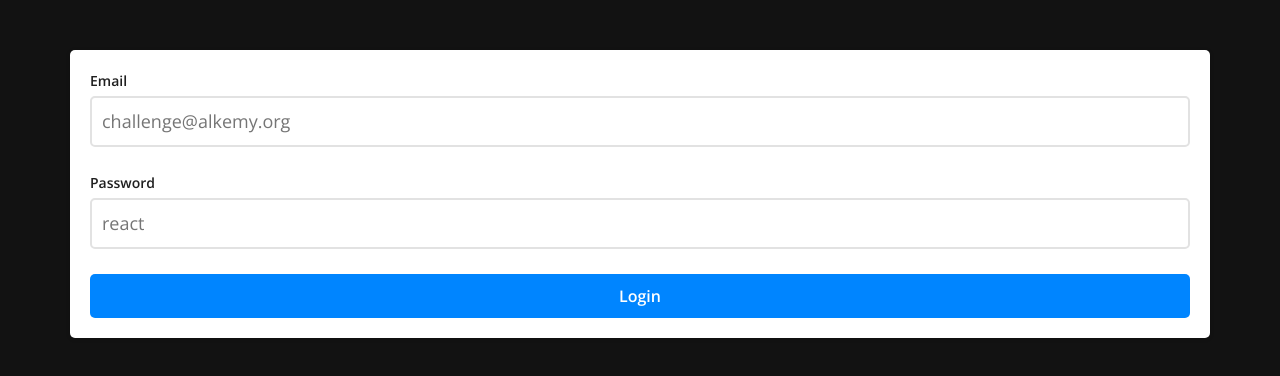
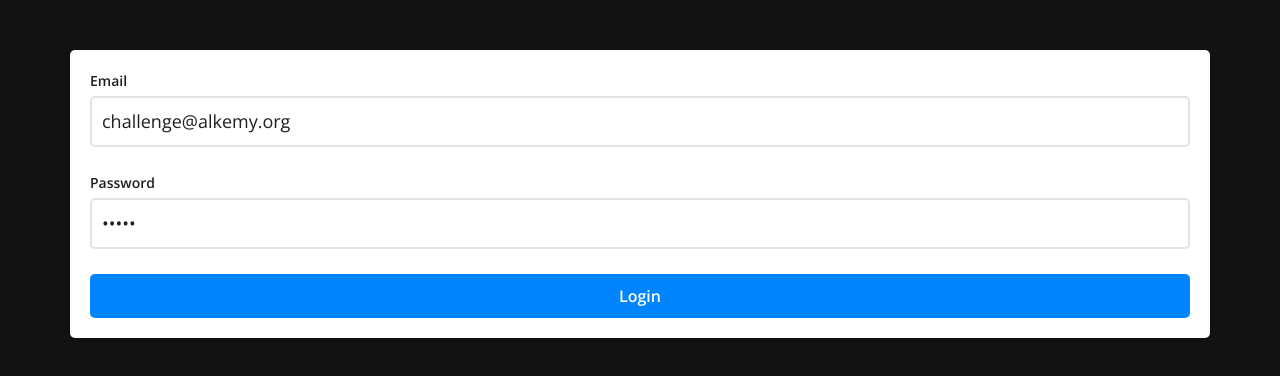
Before and after one commit to ammazzagattiagustin/Challenge-Alkemy, a React (Create React App) app: page / in a window 1280 px wide. Shown: the top 376 px of the page. Built offline with nearby package versions, Linux system fonts and the light colour scheme.

Commit message:
fixed conflicts

```diff
--- a/src/App.jsx
+++ b/src/App.jsx
@@ -15,7 +15,7 @@ function App() {
           <Route path="/character/:id" element={<Character />} />
           <Route
             path="*"
-            element={<Navigate to="/" />}
+            element={<Navigate to="/home" />}
           />
         </Routes>
       </BrowserRouter>
--- a/src/components/login/login.jsx
+++ b/src/components/login/login.jsx
@@ -15,8 +15,8 @@ export const Login = () => {
     <>
       <Formik
         initialValues={{
-          email: "",
-          password: "",
+          email: "challenge@alkemy.org",
+          password: "react",
         }}
         validate={(values) => {
           let errores = {};
--- a/src/components/navbar/navbar.jsx
+++ b/src/components/navbar/navbar.jsx
@@ -13,7 +13,7 @@ export const Navbar = () => {
     <>
       <nav className="navbar navbar-expand-lg navbar-dark bg-primary mb-3">
         <div className="container-fluid">
-          <Link to="/" className="navbar-brand">SuperHero</Link>
+          <Link to="/home" className="navbar-brand">SuperHero</Link>
           <button className="navbar-toggler" type="button" data-bs-toggle="collapse" data-bs-target="#navbarSupportedContent" aria-controls="navbarSupportedContent" aria-expanded="false" aria-label="Toggle navigation">
             <span className="navbar-toggler-icon" />
           </button>
```
